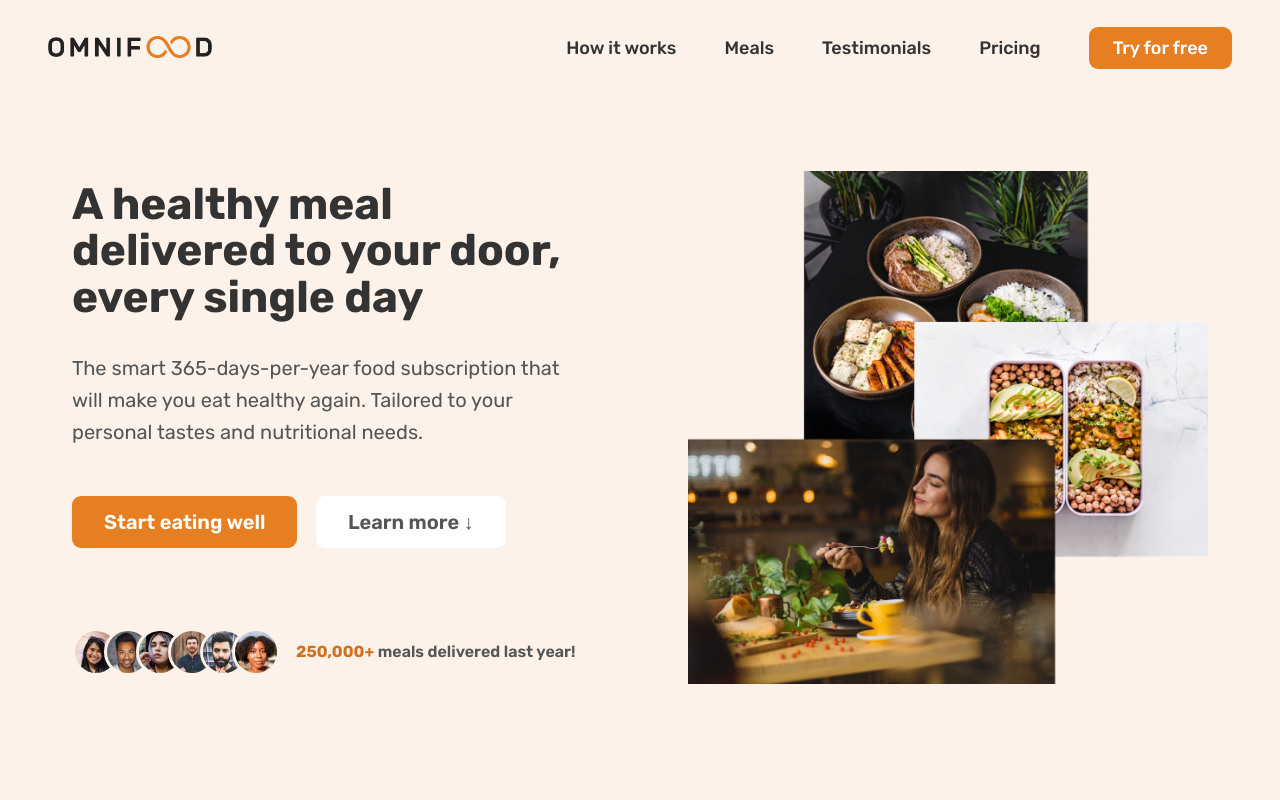
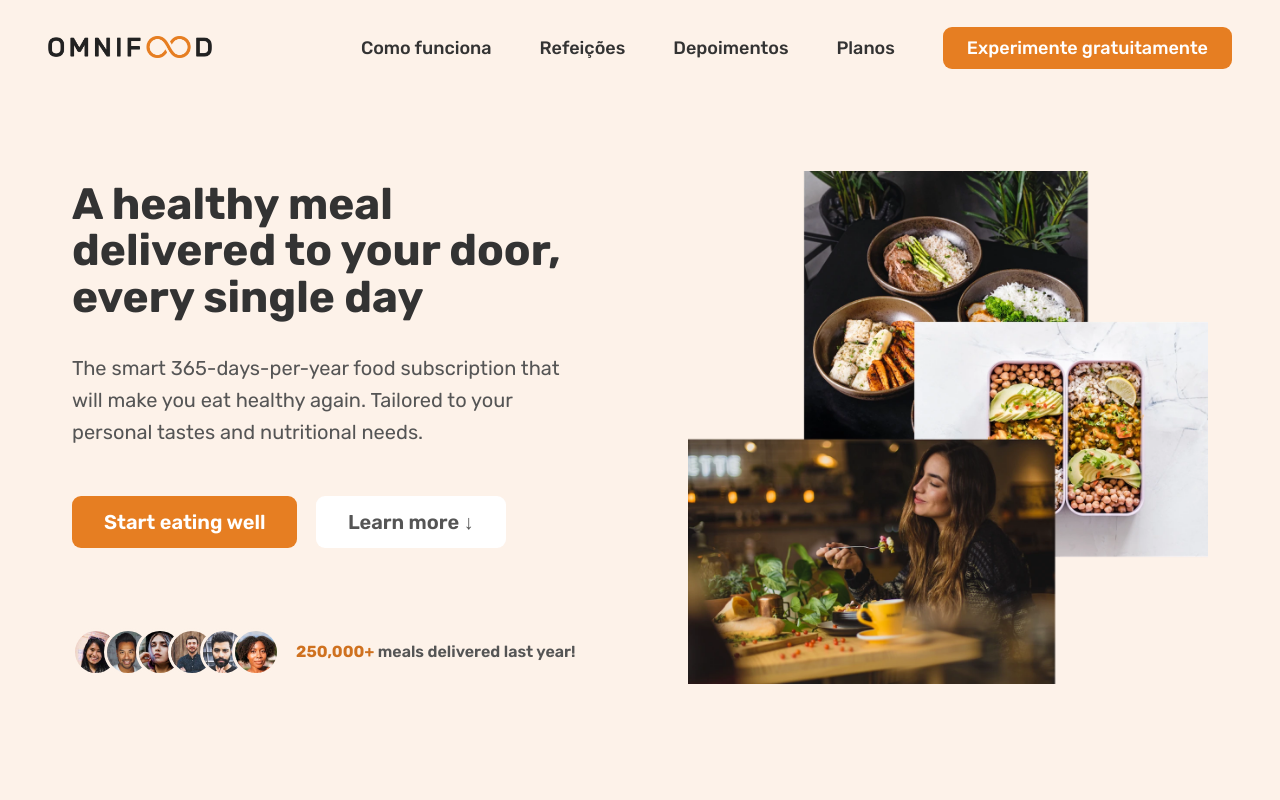
Before and after one commit to jcizidrosilva/omnifood-startup-portugues, a plain HTML site: page index.html in a window 1280 px wide. Shown: the top 800 px of the page. Drawn offline with nearby package versions, Linux system fonts and the light colour scheme; some packages are replaced by stand-ins of ours; a script that the page names is missing.

Commit message:
making some changes on the text

```diff
--- a/index.html
+++ b/index.html
@@ -37,13 +37,17 @@
       /></a>
       <nav class="main-nav">
         <ul class="main-nav-list">
-          <li><a class="main-nav-link" href="#how">How it works</a></li>
-          <li><a class="main-nav-link" href="#meals">Meals</a></li>
+          <li><a class="main-nav-link" href="#how">Como funciona</a></li>
+          <li><a class="main-nav-link" href="#meals">Refeições</a></li>
           <li>
-            <a class="main-nav-link" href="#testimonials">Testimonials</a>
+            <a class="main-nav-link" href="#testimonials">Depoimentos</a>
           </li>
-          <li><a class="main-nav-link" href="#pricing">Pricing</a></li>
-          <li><a class="main-nav-link nav-cta" href="#cta">Try for free</a></li>
+          <li><a class="main-nav-link" href="#pricing">Planos</a></li>
+          <li>
+            <a class="main-nav-link nav-cta" href="#cta"
+              >Experimente gratuitamente</a
+            >
+          </li>
         </ul>
       </nav>
       <button class="btn-mobile-nav">
```
